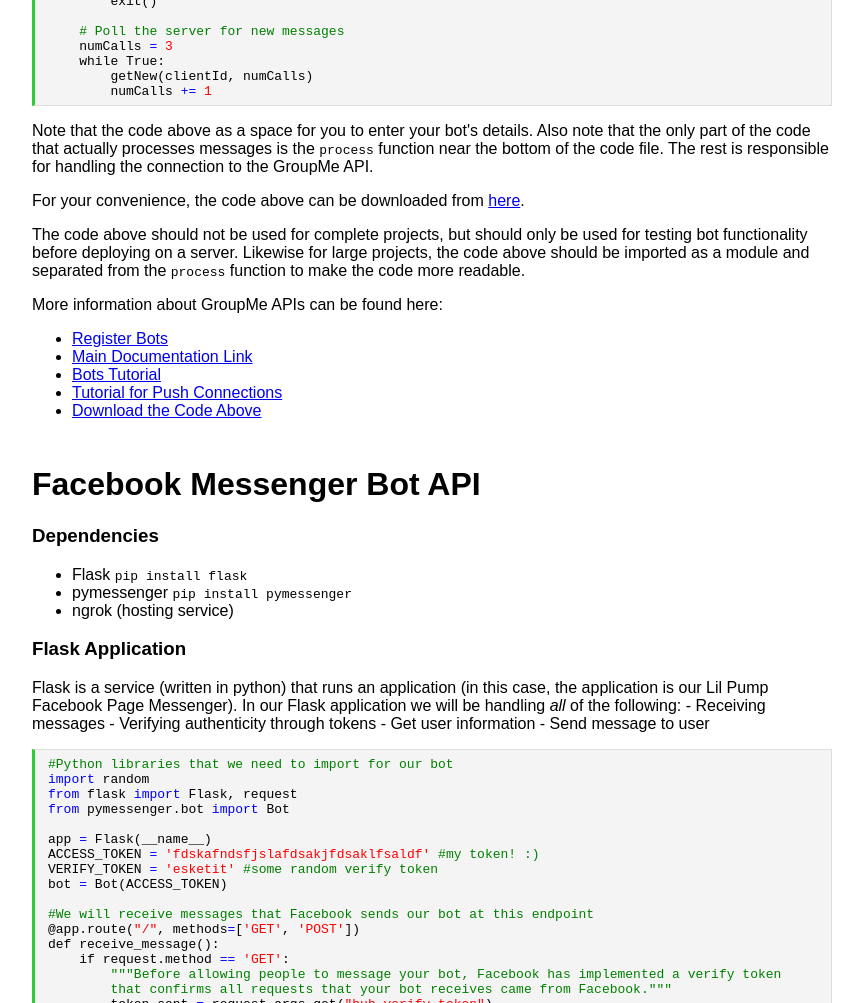
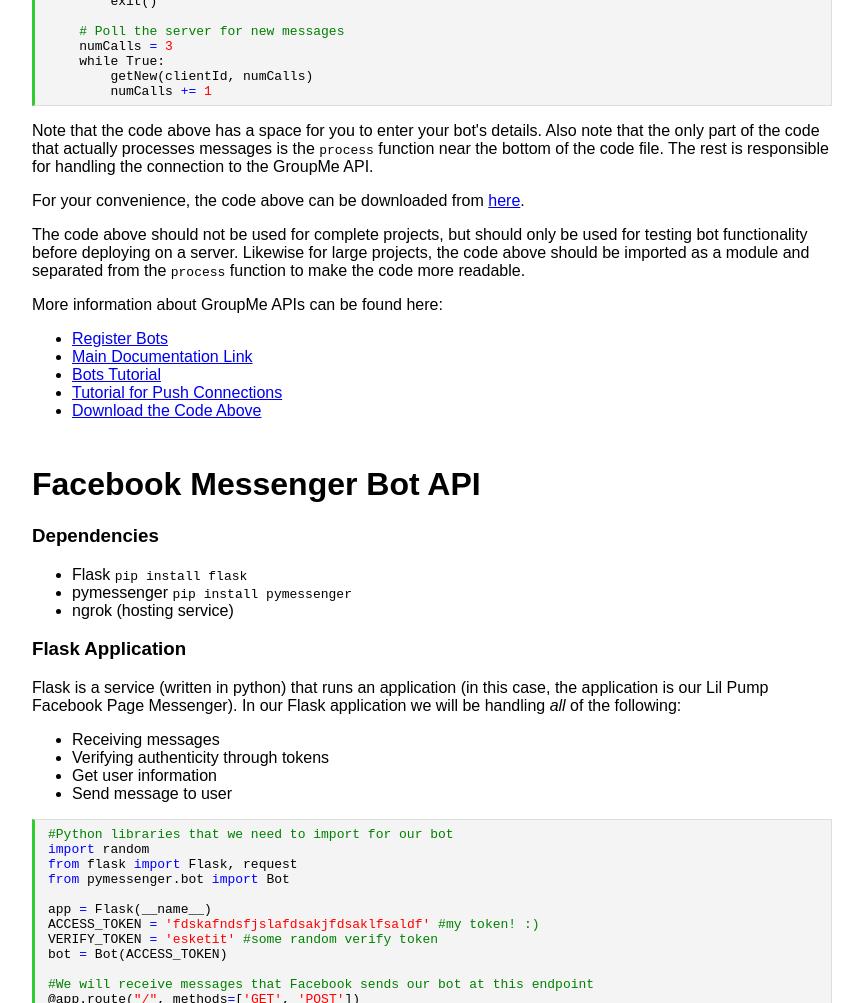
Before and after one commit to cnxtech/chatbots, a plain HTML site: page index.html in a window 1280 px wide. Shown: the part 7520-8523 px from the top of the page, without its empty margins (208-1071 px from the left). Drawn offline with Linux system fonts and the light colour scheme.

Commit message:
minor edits and formatting revisions

```diff
--- a/index.html
+++ b/index.html
@@ -377,7 +377,7 @@ groupId <span class="op">=</span> <span class="st">&quot;&lt;your bot&#39;s grou
     <span class="cf">while</span> <span class="va">True</span>:
         getNew(clientId, numCalls)
         numCalls <span class="op">+=</span> <span class="dv">1</span></code></pre></div>
-<p>Note that the code above as a space for you to enter your bot's details. Also note that the only part of the code that actually processes messages is the <code>process</code> function near the bottom of the code file. The rest is responsible for handling the connection to the GroupMe API.</p>
+<p>Note that the code above has a space for you to enter your bot's details. Also note that the only part of the code that actually processes messages is the <code>process</code> function near the bottom of the code file. The rest is responsible for handling the connection to the GroupMe API.</p>
 <p>For your convenience, the code above can be downloaded from <a href="GroupMe.py">here</a>.</p>
 <p>The code above should not be used for complete projects, but should only be used for testing bot functionality before deploying on a server. Likewise for large projects, the code above should be imported as a module and separated from the <code>process</code> function to make the code more readable.</p>
 <p>More information about GroupMe APIs can be found here:</p>
@@ -396,7 +396,13 @@ groupId <span class="op">=</span> <span class="st">&quot;&lt;your bot&#39;s grou
 <li>ngrok (hosting service)</li>
 </ul>
 <h3 id="flask-application">Flask Application</h3>
-<p>Flask is a service (written in python) that runs an application (in this case, the application is our Lil Pump Facebook Page Messenger). In our Flask application we will be handling <em>all</em> of the following: - Receiving messages - Verifying authenticity through tokens - Get user information - Send message to user</p>
+<p>Flask is a service (written in python) that runs an application (in this case, the application is our Lil Pump Facebook Page Messenger). In our Flask application we will be handling <em>all</em> of the following:</p>
+<ul>
+<li>Receiving messages</li>
+<li>Verifying authenticity through tokens</li>
+<li>Get user information</li>
+<li>Send message to user</li>
+</ul>
 <div class="sourceCode"><pre class="sourceCode python"><code class="sourceCode python"><span class="co">#Python libraries that we need to import for our bot</span>
 <span class="im">import</span> random
 <span class="im">from</span> flask <span class="im">import</span> Flask, request
```
Also changed, not shown: unstyled.html (+8 -2 lines), 1 other file.
